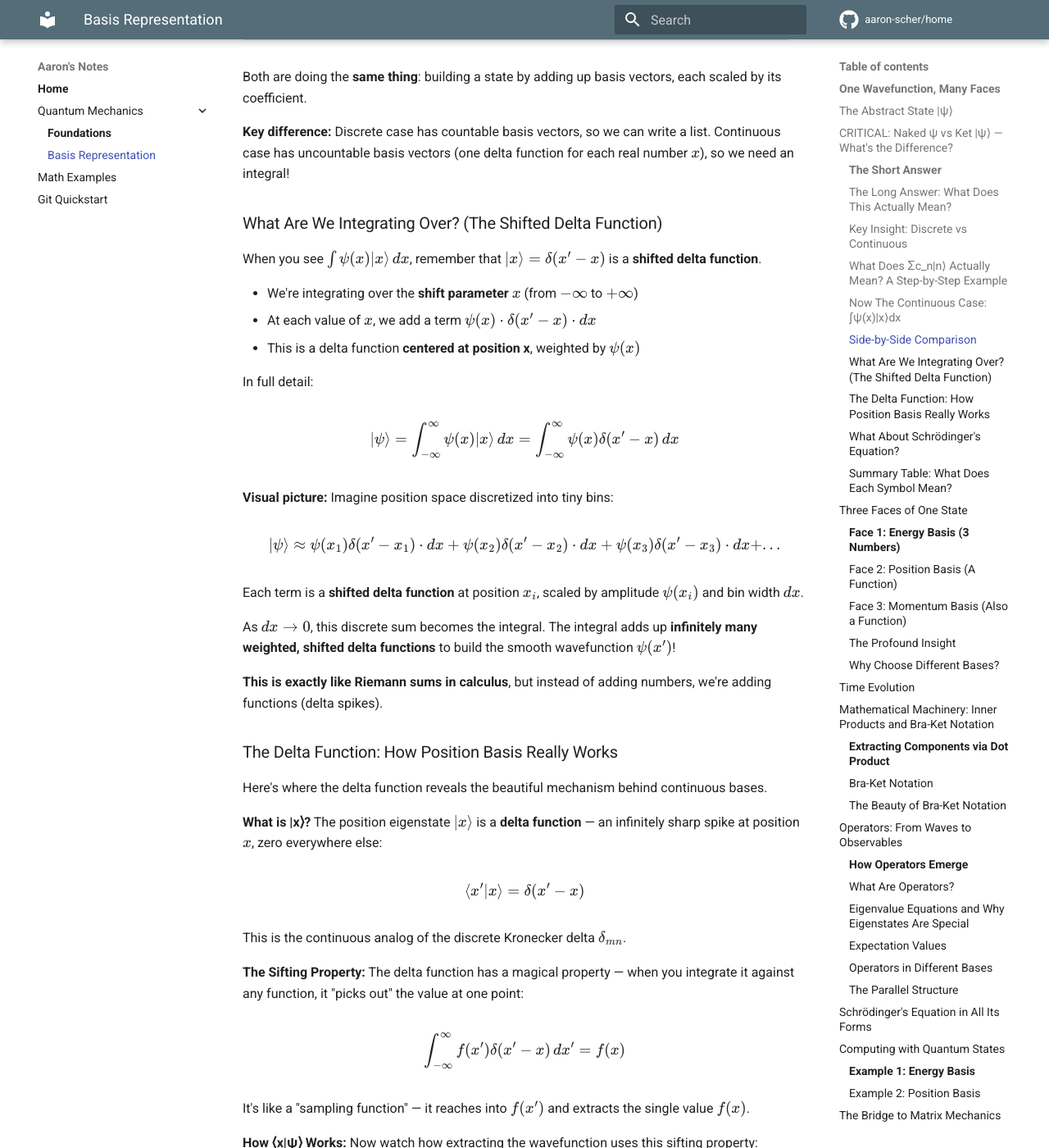
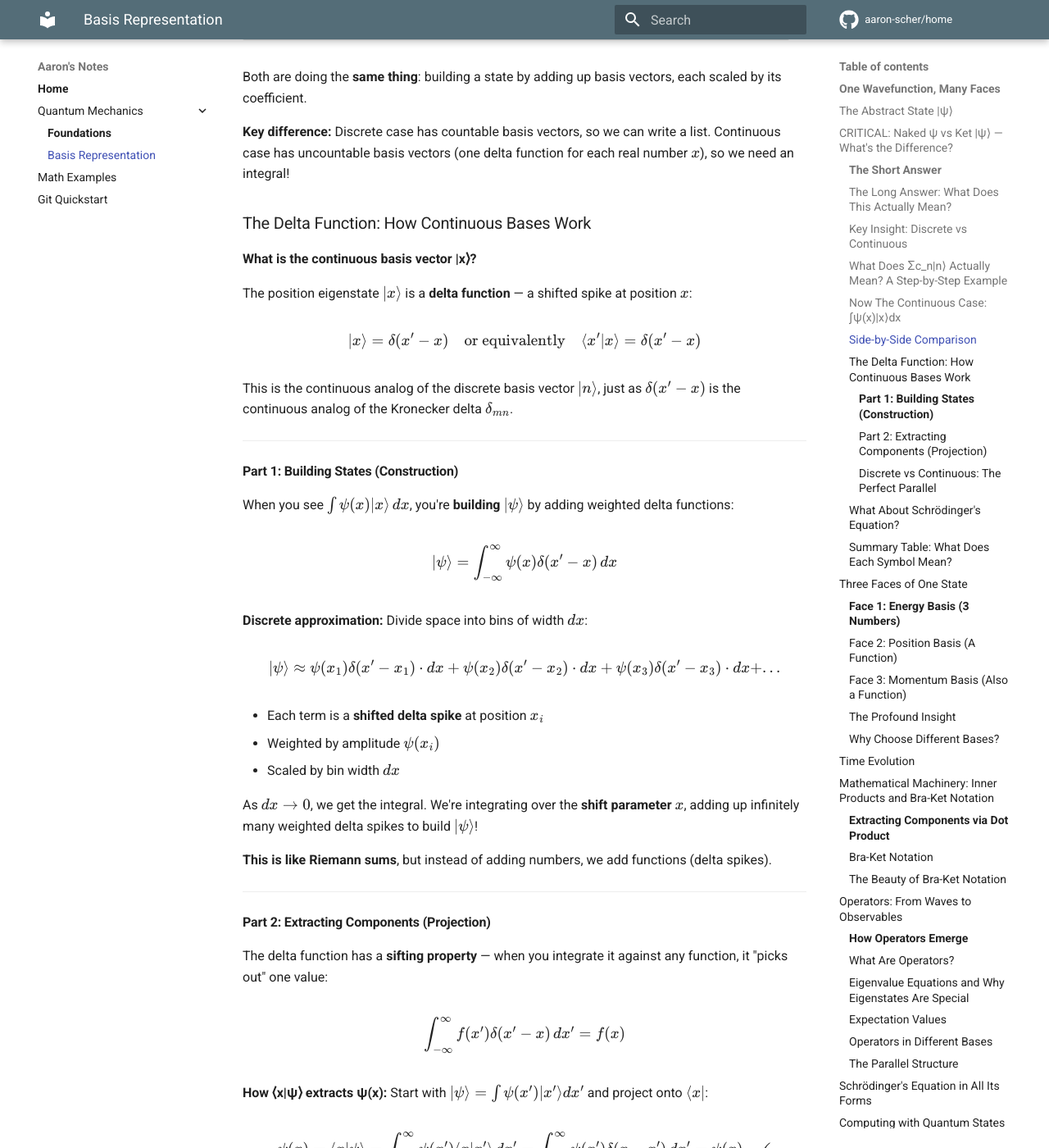
Before and after one commit to aaron-scher/home, an MkDocs documentation site: the page built from docs/quantum-mechanics/quantum-basis-representation.md, in a window 1280 px wide and 1400 px high, scrolled down 5864 px. Shown: the whole window at 82% size. Built offline with MkDocs 1.6.1 and Material for MkDocs 9.7.7, drawn with Linux system fonts in a browser that asks for light colours; comment, search, counter and statistics services are not loaded; some of the changed text lies outside the part shown.

Commit message:
Consolidate delta function sections: eliminate duplication, improve flow
Merged two overlapping sections into one cohesive explanation:

BEFORE:
- "What Are We Integrating Over?" - said |x⟩ = δ(x'-x)
- "The Delta Function: How Position Basis Really Works" - said it AGAIN

AFTER:
- One unified section: "The Delta Function: How Continuous Bases Work"
- States |x⟩ = δ(x'-x) ONCE at the top
- Part 1: Building states (∫ψ(x)|x⟩dx construction)
- Part 2: Extracting components (⟨x|ψ⟩ projection via sifting)
- Discrete vs continuous parallel table
- Physical intuition

Improved clarity:
- Logical progression: define → build → extract
- No repetition of what delta function is
- Clear separation: construction vs projection
- All insights preserved, better organization

🤖 Generated with [Claude Code](https://claude.com/claude-code)

Co-Authored-By: Claude <noreply@anthropic.com>

```diff
--- a/docs/quantum-mechanics/quantum-basis-representation.md
+++ b/docs/quantum-mechanics/quantum-basis-representation.md
@@ -238,86 +238,77 @@ Both are doing the **same thing**: building a state by adding up basis vectors,
 
 **Key difference:** Discrete case has countable basis vectors, so we can write a list. Continuous case has uncountable basis vectors (one delta function for each real number $x$), so we need an integral!
 
-### What Are We Integrating Over? (The Shifted Delta Function)
+### The Delta Function: How Continuous Bases Work
 
-When you see $\int \psi(x) |x\rangle \, dx$, remember that $|x\rangle = \delta(x' - x)$ is a **shifted delta function**.
+**What is the continuous basis vector |x⟩?**
 
-* We're integrating over the **shift parameter** $x$ (from $-\infty$ to $+\infty$)
-* At each value of $x$, we add a term $\psi(x) \cdot \delta(x' - x) \cdot dx$
-* This is a delta function **centered at position x**, weighted by $\psi(x)$
-
-In full detail:
+The position eigenstate $|x\rangle$ is a **delta function** — a shifted spike at position $x$:
 
 $$
-|\psi\rangle = \int_{-\infty}^{\infty} \psi(x) |x\rangle \, dx = \int_{-\infty}^{\infty} \psi(x) \delta(x' - x) \, dx
+|x\rangle = \delta(x' - x) \quad \text{or equivalently} \quad \langle x' | x \rangle = \delta(x' - x)
 $$
 
-**Visual picture:** Imagine position space discretized into tiny bins:
+This is the continuous analog of the discrete basis vector $|n\rangle$, just as $\delta(x'-x)$ is the continuous analog of the Kronecker delta $\delta_{mn}$.
+
+---
+
+#### Part 1: Building States (Construction)
+
+When you see $\int \psi(x) |x\rangle \, dx$, you're **building** $|\psi\rangle$ by adding weighted delta functions:
+
+$$
+|\psi\rangle = \int_{-\infty}^{\infty} \psi(x) \delta(x' - x) \, dx
+$$
+
+**Discrete approximation:** Divide space into bins of width $dx$:
 
 $$
 |\psi\rangle \approx \psi(x_1)\delta(x'-x_1) \cdot dx + \psi(x_2)\delta(x'-x_2) \cdot dx + \psi(x_3)\delta(x'-x_3) \cdot dx + ...
 $$
 
-Each term is a **shifted delta function** at position $x_i$, scaled by amplitude $\psi(x_i)$ and bin width $dx$.
+* Each term is a **shifted delta spike** at position $x_i$
+* Weighted by amplitude $\psi(x_i)$
+* Scaled by bin width $dx$
 
-As $dx \to 0$, this discrete sum becomes the integral. The integral adds up **infinitely many weighted, shifted delta functions** to build the smooth wavefunction $\psi(x')$!
+As $dx \to 0$, we get the integral. We're integrating over the **shift parameter** $x$, adding up infinitely many weighted delta spikes to build $|\psi\rangle$!
 
-**This is exactly like Riemann sums in calculus**, but instead of adding numbers, we're adding functions (delta spikes).
+**This is like Riemann sums**, but instead of adding numbers, we add functions (delta spikes).
 
-### The Delta Function: How Position Basis Really Works
+---
 
-Here's where the delta function reveals the beautiful mechanism behind continuous bases.
+#### Part 2: Extracting Components (Projection)
 
-**What is |x⟩?** The position eigenstate $|x\rangle$ is a **delta function** — an infinitely sharp spike at position $x$, zero everywhere else:
-
-$$
-\langle x' | x \rangle = \delta(x' - x)
-$$
-
-This is the continuous analog of the discrete Kronecker delta $\delta_{mn}$.
-
-**The Sifting Property:** The delta function has a magical property — when you integrate it against any function, it "picks out" the value at one point:
+The delta function has a **sifting property** — when you integrate it against any function, it "picks out" one value:
 
 $$
 \int_{-\infty}^{\infty} f(x') \delta(x' - x) \, dx' = f(x)
 $$
 
-It's like a "sampling function" — it reaches into $f(x')$ and extracts the single value $f(x)$.
-
-**How ⟨x|ψ⟩ Works:** Now watch how extracting the wavefunction uses this sifting property:
+**How ⟨x|ψ⟩ extracts ψ(x):** Start with $|\psi\rangle = \int \psi(x') |x'\rangle dx'$ and project onto $\langle x|$:
 
 $$
-\psi(x) = \langle x | \psi \rangle = \left\langle x \middle| \int_{-\infty}^{\infty} \psi(x') |x'\rangle \, dx' \right\rangle
+\psi(x) = \langle x | \psi \rangle = \int_{-\infty}^{\infty} \psi(x') \langle x | x' \rangle \, dx' = \int_{-\infty}^{\infty} \psi(x') \delta(x - x') \, dx' = \psi(x) \quad \checkmark
 $$
 
-Move the bra inside the integral (linearity):
+The delta function sifts out the value at $x$! **This is how the dot product "picks out" the wavefunction value at position x.**
 
-$$
-\psi(x) = \int_{-\infty}^{\infty} \psi(x') \langle x | x' \rangle \, dx' = \int_{-\infty}^{\infty} \psi(x') \delta(x - x') \, dx'
-$$
+---
 
-The delta function sifts out the value at $x$:
-
-$$
-\psi(x) = \psi(x) \quad \checkmark
-$$
-
-**This is how the dot product "picks out" the value at position x!**
-
-**Discrete vs Continuous — The Perfect Parallel:**
+#### Discrete vs Continuous: The Perfect Parallel
 
 | | **Discrete (Energy)** | **Continuous (Position)** |
 |---|---|---|
 | **Orthonormality** | $\langle m \| n \rangle = \delta_{mn}$ | $\langle x' \| x \rangle = \delta(x' - x)$ |
 | **What it means** | Different basis states are orthogonal | Different positions are orthogonal |
 | **"Sifting"** | $\sum_n c_n \delta_{mn} = c_m$ | $\int \psi(x') \delta(x'-x) dx' = \psi(x)$ |
-| **Extract component** | $c_m = \sum_n \langle m\|n\rangle c_n = c_m$ | $\psi(x) = \int \langle x\|x'\rangle \psi(x') dx' = \psi(x)$ |
+| **Build state** | $\|\psi\rangle = \sum_n c_n \|n\rangle$ | $\|\psi\rangle = \int \psi(x) \delta(x'-x) dx$ |
+| **Extract component** | $c_m = \sum_n \langle m\|n\rangle c_n$ | $\psi(x) = \int \langle x\|x'\rangle \psi(x') dx'$ |
 
-In the discrete case, $\delta_{mn}$ kills all terms except $m=n$. In the continuous case, $\delta(x-x')$ kills all positions except $x'=x$. **Same mechanism, continuous version!**
+In discrete case: $\delta_{mn}$ kills all terms except $m=n$. In continuous case: $\delta(x-x')$ kills all positions except $x'=x$. Same mechanism!
 
-**Physical intuition:** Think of $|x\rangle$ as a particle **perfectly localized** at position $x$ — zero probability everywhere else, infinite spike at $x$. When you dot this with $|\psi\rangle$, you're asking "how much of $|\psi\rangle$ overlaps with being exactly at position $x$?" The answer is $\psi(x)$!
+**Physical intuition:** $|x\rangle$ represents a particle **perfectly localized** at position $x$ — zero probability everywhere else, infinite spike at $x$. When you dot this with $|\psi\rangle$, you're asking "how much of $|\psi\rangle$ overlaps with being exactly at position $x$?" The answer is $\psi(x)$.
 
-This is why position eigenstates aren't physically realizable (can't have infinite position certainty) — but they're perfect mathematical basis vectors, just like plane waves $e^{ipx/\hbar}$ aren't physically realizable (infinite momentum uncertainty) but make perfect momentum basis states.
+Position eigenstates aren't physically realizable (can't have infinite position certainty), but they're perfect mathematical basis vectors — just like plane waves $e^{ipx/\hbar}$ (perfect momentum basis, but unphysical).
 
 ### What About Schrödinger's Equation?
 
```
